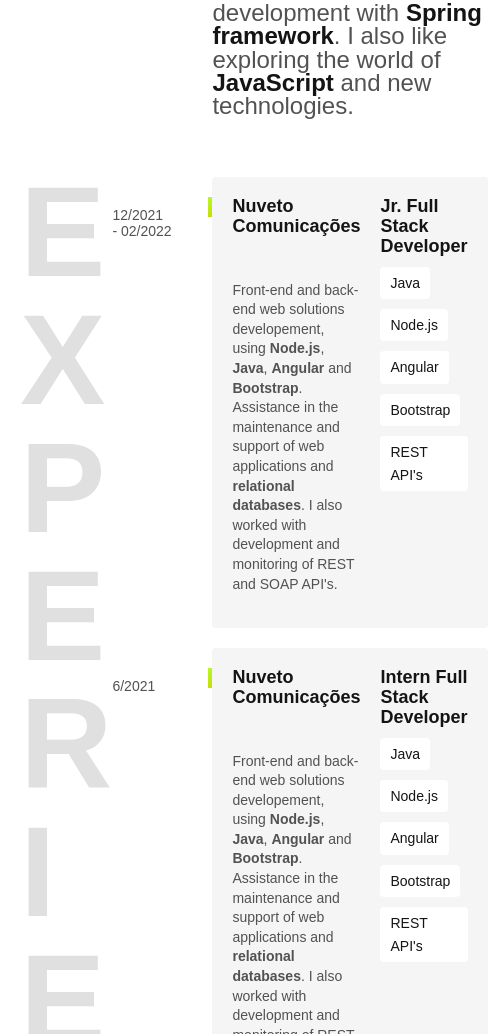
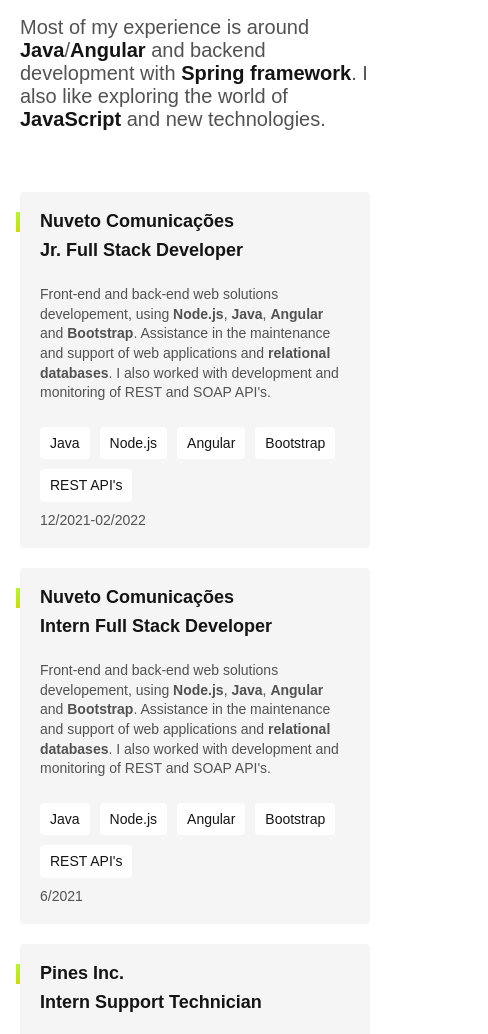
Before and after one commit to m-feliciano/m-feliciano.github.io, a plain HTML site: page index.html in a window 390 px wide. Shown: the part 657-1691 px from the top of the page, 488 px wide, since content can reach past the window. Drawn offline with Linux system fonts and the light colour scheme.

Commit message:
Custom experience

```diff
--- a/css/experience.css
+++ b/css/experience.css
@@ -42,10 +42,12 @@
 
 .company-year {
 	position: absolute;
-	top: 30px;
+	top: 22px;
 	left: -100px;
 	color: #525252;
 	font-size: 0.875rem;
+	width: 80px;
+	text-align: right;
 }
 
 .company-title {
@@ -74,3 +76,28 @@
 	background: #fff;
 	padding: 5px 10px;
 }
+
+@media (max-width: 800px) {
+	.experience {
+		grid-template-columns: 1fr;
+		gap: 40px;
+	}
+	.experience .subtitle {
+		color: #141414;
+	}
+	.experience-text {
+		font-size: 1.25rem;
+	}
+	.company-year {
+		position: initial;
+		order: 1;
+		width: 120px;
+		text-align: left;
+	}
+}
+
+@media (max-width: 400px) {
+	.company {
+		grid-template-columns: 1fr;
+	}
+}
--- a/css/global.css
+++ b/css/global.css
@@ -37,3 +37,11 @@ img {
 	word-break: break-all;
 	max-width: 4ch;
 }
+
+@media (max-width: 800px) {
+	.subtitle {
+		font-size: 3rem;
+		text-transform: capitalize;
+		max-width: initial;
+	}
+}
--- a/css/header.css
+++ b/css/header.css
@@ -23,7 +23,7 @@
 	display: block;
 }
 
-@media (max-width: 700px) {
+@media (max-width: 800px) {
 	.header {
 		flex-direction: column;
 		gap: 40px;
--- a/index.html
+++ b/index.html
@@ -45,7 +45,7 @@
 					exploring the world of <strong>JavaScript</strong> and new technologies.
 				</p>
 				<div class="company">
-					<span class="company-year">12/2021<br />- 02/2022</span>
+					<span class="company-year">12/2021-02/2022</span>
 					<h3 class="company-title">Nuveto Comunicações</h3>
 					<span class="company-title">Jr. Full Stack Developer</span>
 					<p class="company-text">
@@ -99,10 +99,7 @@
 					</ul>
 				</div>
 				<div class="company">
-					<span class="company-year"
-						>03/2019<br />
-						- 02/2020</span
-					>
+					<span class="company-year">2019-2020</span>
 					<h3 class="company-title">SIMPRESS</h3>
 					<span class="company-title">Support Technician</span>
 					<p class="company-text">
```
